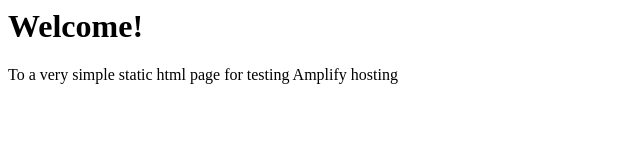
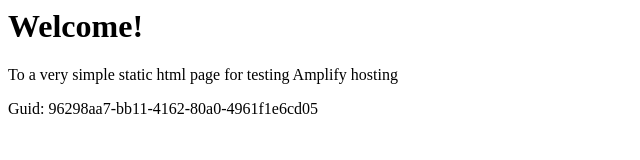
Before and after one commit to aws-aemilia-bah/Github-PR-Commit-Integration-Test-DoNotTouch-Gith-P5X5MO5I-v1-preprod-me-south-1, a website: page src/index.html in a window 1280 px wide. Shown: the whole page, without its empty margins (0-640 px from the left). Drawn offline with Linux system fonts and the light colour scheme.

Commit message:
commit from integ tests

```diff
--- a/src/index.html
+++ b/src/index.html
@@ -1,3 +1,5 @@
+
+
 <html lang="en">
 
 <head>
@@ -10,6 +12,6 @@
 <body>
     <h1>Welcome!</h1>
     <p>To a very simple static html page for testing Amplify hosting</p>
-</body>
+    <p>Guid: 96298aa7-bb11-4162-80a0-4961f1e6cd05</p></body>
 
 </html>
```
